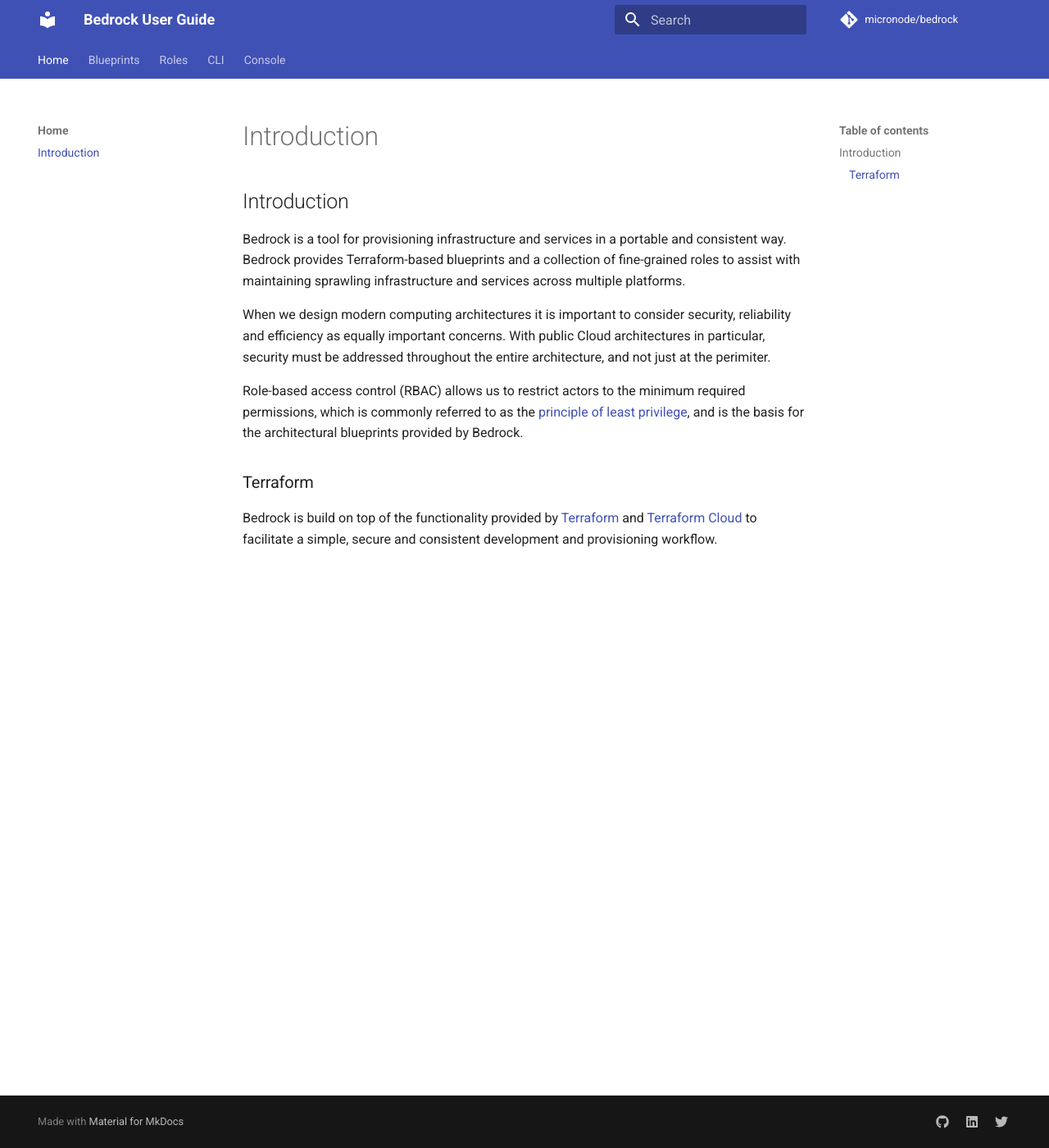
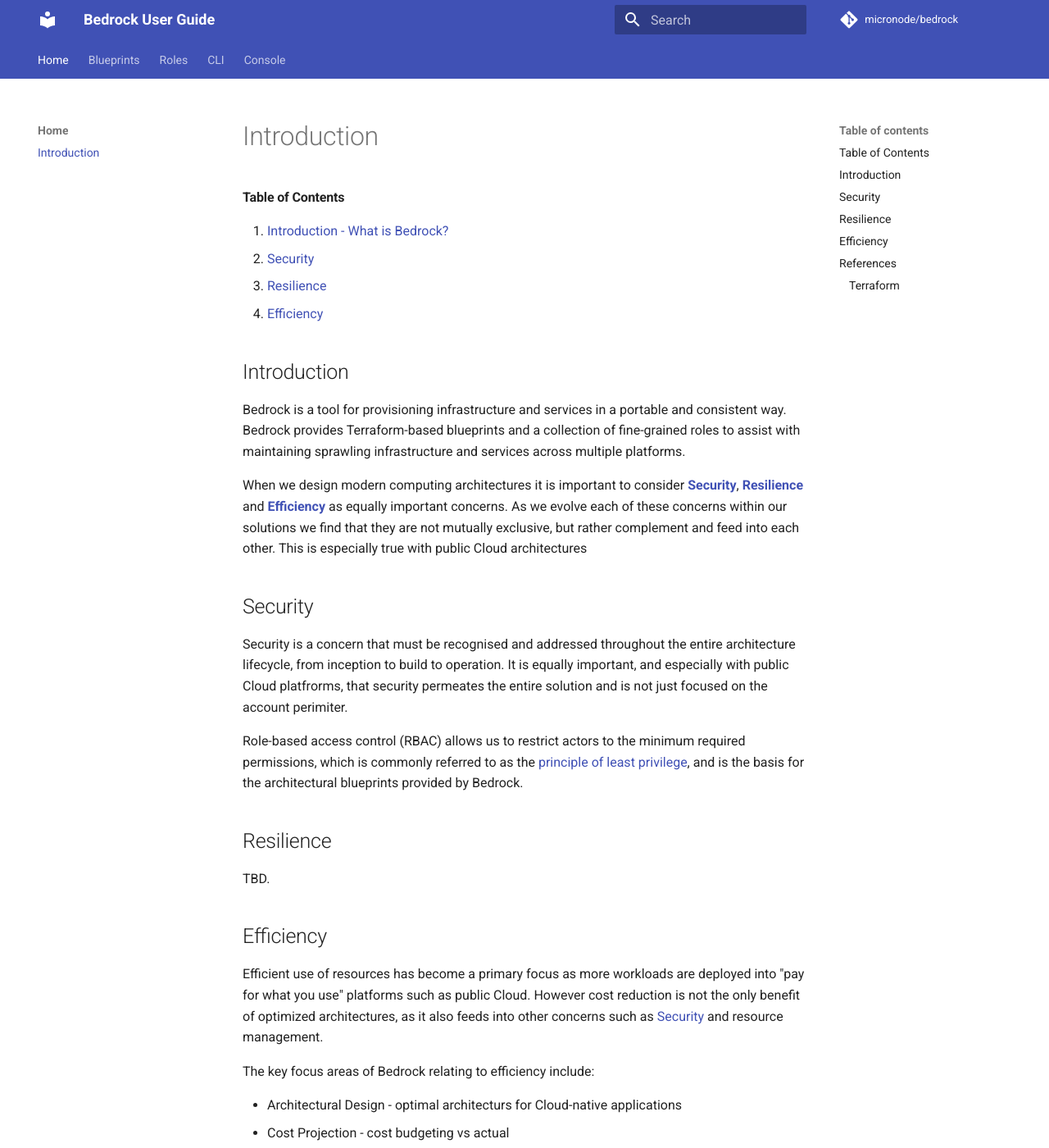
Before and after one commit to micronode/bedrock-user-guide, an MkDocs documentation site: the page built from docs/index.md, in a window 1280 px wide and 1400 px high. Shown: the whole window at 82% size. Built offline with MkDocs 1.6.1 and Material for MkDocs 9.7.7, drawn with Linux system fonts in a browser that asks for light colours; comment, search, counter and statistics services are not loaded; some of the changed text lies outside the part shown.

Commit message:
Update index.md

```diff
--- a/docs/index.md
+++ b/docs/index.md
@@ -7,20 +7,57 @@
 [Terragrunt]: https://github.com/gruntwork-io/terragrunt
 [Astro]: https://github.com/uber/astro
 
+[Introduction]: #introduction
+[Security]: #security
+[Resilience]: #resilience
+[Efficiency]: #efficiency
+
+#### Table of Contents
+
+1. [Introduction - What is Bedrock?][Introduction]
+2. [Security][Security]
+3. [Resilience][Resilience]
+4. [Efficiency][Efficiency]
+
+
 ## Introduction
 
 Bedrock is a tool for provisioning infrastructure and services in a portable and consistent way.
 Bedrock provides Terraform-based blueprints and a collection of fine-grained roles to assist with maintaining
 sprawling infrastructure and services across multiple platforms.
 
-When we design modern computing architectures it is important to consider security,
-reliability and efficiency as equally important concerns. With public Cloud architectures in particular, security must
-be addressed throughout the entire architecture, and not just at the perimiter.
+When we design modern computing architectures it is important to consider **[Security]**,
+**[Resilience]** and **[Efficiency]** as equally important concerns. As we evolve each of these concerns within our solutions we find that they are not mutually
+exclusive, but rather complement and feed into each other. This is especially true with public Cloud architectures
+
+## Security
+
+Security is a concern that must be recognised and addressed throughout the entire architecture lifecycle, from inception to build to operation. It is equally
+important, and especially with public Cloud platfrorms, that security permeates the entire solution and is not just focused on the account perimiter.
 
 Role-based access control (RBAC) allows us to restrict actors to the minimum required permissions, which is commonly
 referred to as the [principle of least privilege], and is the basis for the architectural blueprints provided by
 Bedrock.
 
+## Resilience
+
+TBD.
+
+## Efficiency
+
+Efficient use of resources has become a primary focus as more workloads are deployed into "pay for what you use" platforms such as public Cloud. However cost
+reduction is not the only benefit of optimized architectures, as it also feeds into other concerns such as [Security] and resource management.
+
+The key focus areas of Bedrock relating to efficiency include:
+
+* Architectural Design - optimal architecturs for Cloud-native applications
+* Cost Projection - cost budgeting vs actual
+* Cost Allocation - tracking and tagging resources
+* Compliance - pre-deployment checks and governance
+
+
+## References
+
 ### Terraform
 
 Bedrock is build on top of the functionality provided by [Terraform] and [Terraform Cloud] to
```
